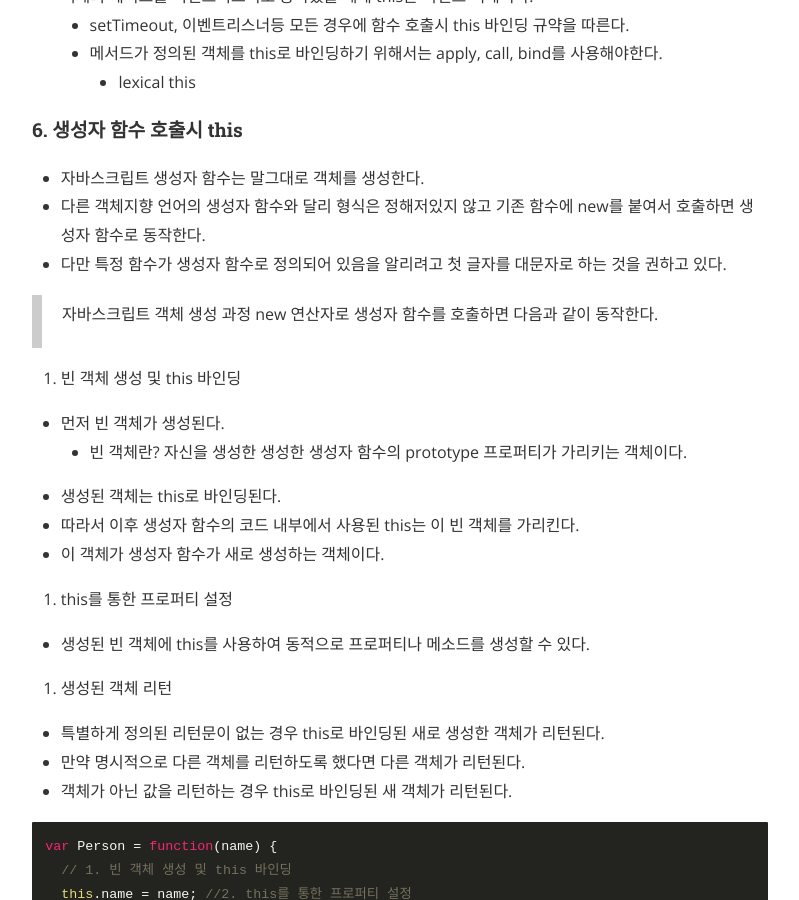
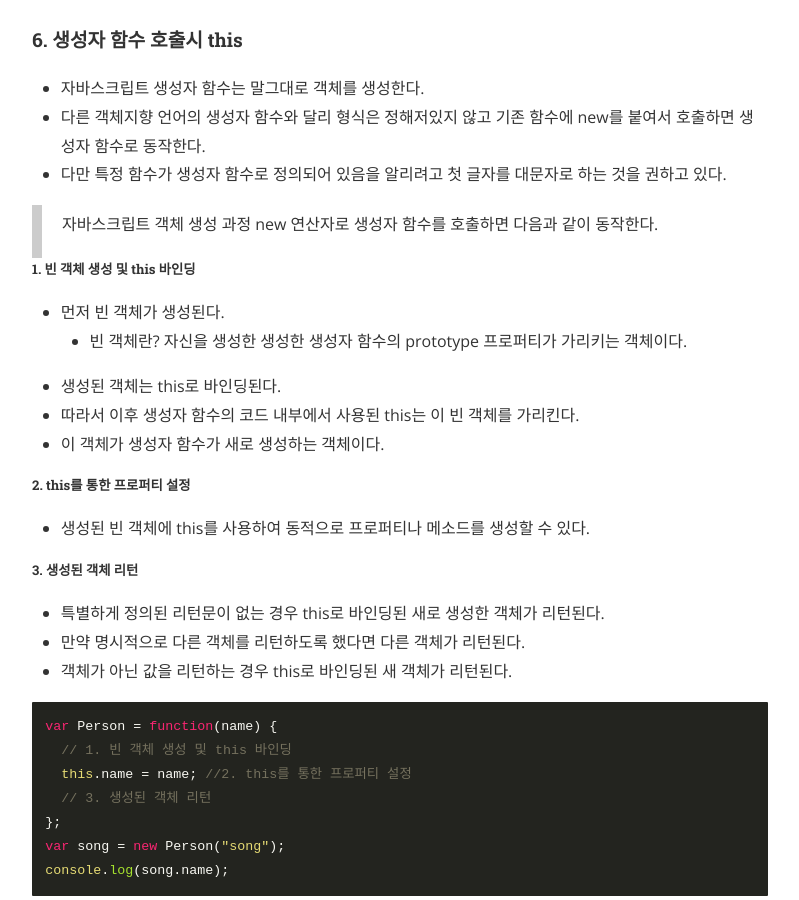
Before and after one commit to iamsjy17/iamsjy17.github.io, a Jekyll site: the page built from _posts/2019-06-07-js33_15_this.md, in a window 1280 px wide and 900 px high, scrolled down 3760 px. Shown: the whole window, without its empty margins (240-1039 px from the left). Built offline with Jekyll 4.4.1, drawn with Linux system fonts in a browser that asks for light colours; nearby versions of some CDN libraries; some web fonts are replaced; comment, search, counter and statistics services are not loaded; some of the changed text lies outside the part shown.

Commit message:
[수정] [Javascript] this

````diff
--- a/_posts/2019-06-07-js33_15_this.md
+++ b/_posts/2019-06-07-js33_15_this.md
@@ -19,9 +19,9 @@
 1번부터 차근차근 정리하고 싶기도 하고, 중요하다고 생각하는 항목들부터 정리하고 싶기도 하고 고민하다가 중요하다고 생각하는 항목들부터 하기로 했습니다.
 제목은 완전히 같지는 않고 번호도 매기지 않을 생각입니다. 아래와 같이 글들이 정렬되지 않은 상태가 될 것 같아서요
 
-- 15. this와 바인딩
-- 17. 프로토타입
-- 6. Scope
+15 - this와 바인딩
+17 - 프로토타입
+6 - Scope
 
 나중에 33가지 개념에 대해 정리하고 포스팅을 마치면 카테고리 index를 만들어서 정리하겠습니다.
 
@@ -145,7 +145,7 @@
 > 자바스크립트 객체 생성 과정
 > new 연산자로 생성자 함수를 호출하면 다음과 같이 동작한다.
 
-1. 빈 객체 생성 및 this 바인딩
+##### 1. 빈 객체 생성 및 this 바인딩
 
 - 먼저 빈 객체가 생성된다.
   - 빈 객체란? 자신을 생성한 생성한 생성자 함수의 prototype 프로퍼티가 가리키는 객체이다.
@@ -153,11 +153,11 @@
 - 따라서 이후 생성자 함수의 코드 내부에서 사용된 this는 이 빈 객체를 가리킨다.
 - 이 객체가 생성자 함수가 새로 생성하는 객체이다.
 
-2. this를 통한 프로퍼티 설정
+##### 2. this를 통한 프로퍼티 설정
 
 - 생성된 빈 객체에 this를 사용하여 동적으로 프로퍼티나 메소드를 생성할 수 있다.
 
-3. 생성된 객체 리턴
+##### 3. 생성된 객체 리턴
 
 - 특별하게 정의된 리턴문이 없는 경우 this로 바인딩된 새로 생성한 객체가 리턴된다.
 - 만약 명시적으로 다른 객체를 리턴하도록 했다면 다른 객체가 리턴된다.
@@ -207,7 +207,7 @@
 
 > Arrow 함수를 사용하면 안되는 경우
 
-1. 객체의 메소드를 Arrow 함수로 정의하는 경우
+##### 1. 객체의 메소드를 Arrow 함수로 정의하는 경우
 
 - 객체의 메소드를 Arrow 함수로 정의하는 경우 메소드를 소유한(호출한) 객체가 this가 되는 것이 아니라 상위 스코프의 this인 전역객체가 this가 된다.
 
@@ -246,7 +246,7 @@
 song.sayHi(); // Hi song
 ```
 
-2. Prototype
+##### 2. Prototype
 
 - Arrow 함수로 정의된 메소드를 prototype에 할당하는 경우, 객체의 메소드를 Arrow함수로 정의하는 경우와 같은 문제가 발생한다.
   - prototype 또한 객체이기 때문이다.
@@ -274,14 +274,14 @@
 Person.prototype.getName(); // "kim"
 ```
 
-3. 생성자 함수
+##### 3. 생성자 함수
 
 - Arrow 함수는 생성자 함수로 사용할 수 없다.
 - 생성자 함수는 prototype 프로퍼티를 가지며 객체 생성시 프로토타입 링크를 형성한다.
   - prototype 프로퍼티는 prototype 객체를 가리키고, prototype 객체의 constructor는 생성자 함수를 가리킨다.
 - 하지만 Arrow 함수는 prototype 프로퍼티를 가지고 있지 않다.
 
-4. addEventListener 함수의 콜백함수
+##### 4. addEventListener 함수의 콜백함수
 
 - 이벤트 객체를 this로 갖도록 하려면 일반함수를 사용해야한다.
 - 일반 함수는 이벤트 객체(current Target)을 this로 갖는다.
````
Also changed, not shown: assets/img/js33/this1.png (added).
